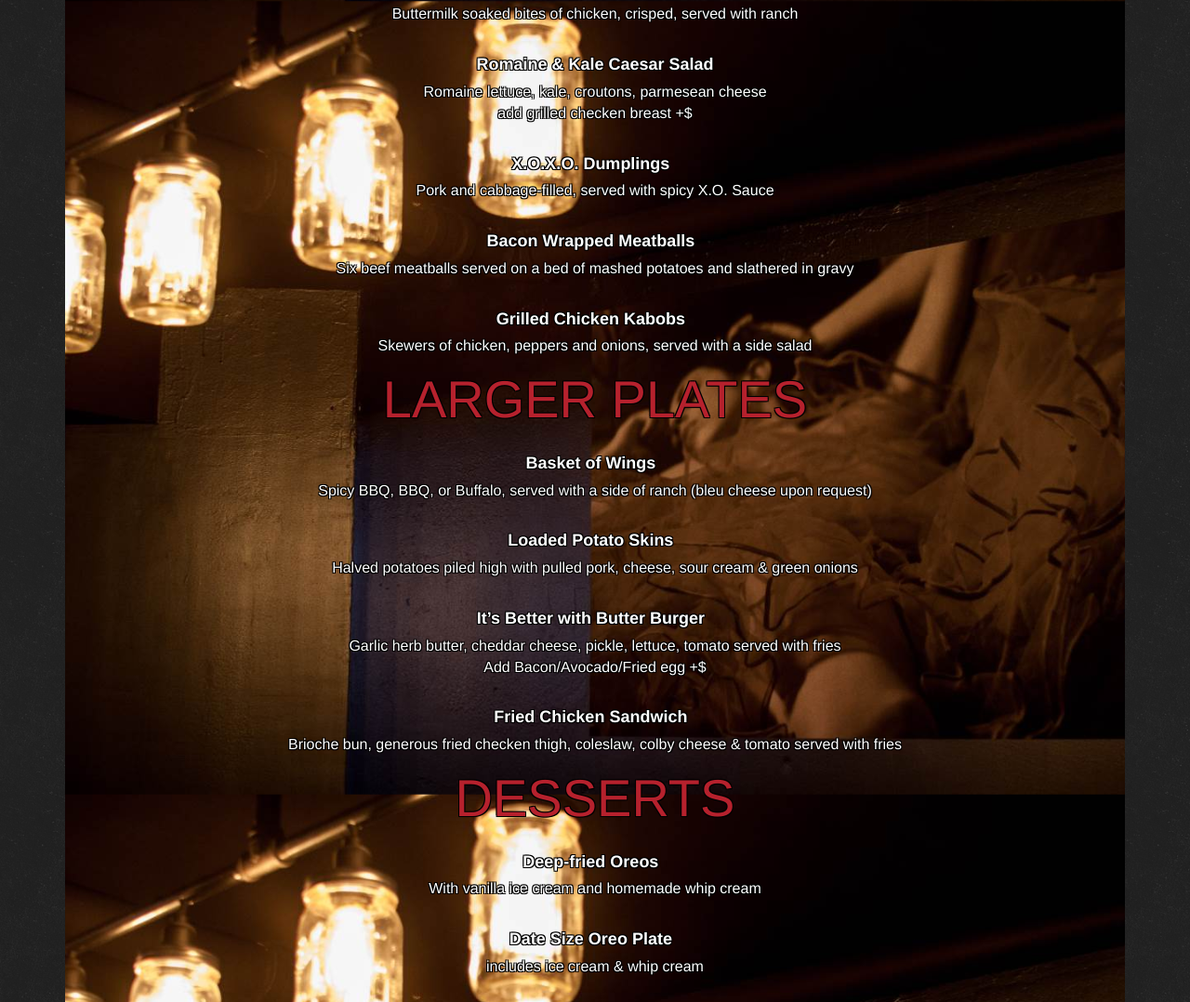
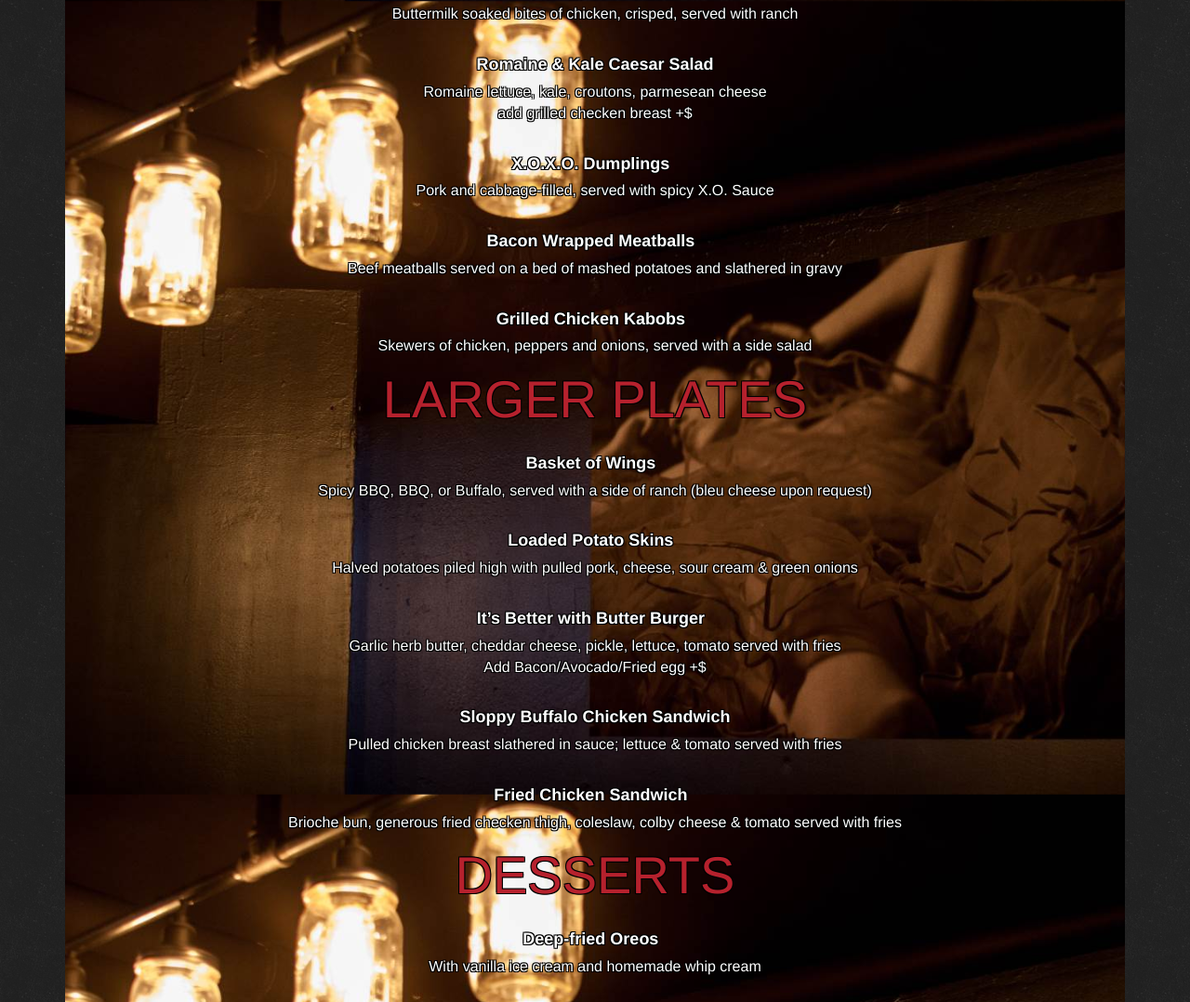
Before and after one commit to ctstone/tavern, a website: page www/menu.html in a window 1280 px wide. Shown: the part 989-2067 px from the top of the page at 93% size. Drawn offline with nearby package versions, Linux system fonts and the light colour scheme; files that its build step writes are made by us from their sources; files whose address does not match are found by name.

Commit message:
Add Sloppy Buffalo Chicken Sandwich

```diff
--- a/www/menu.html
+++ b/www/menu.html
@@ -78,7 +78,7 @@
           </p>
           <p>
             <b>Bacon Wrapped Meatballs <small>&nbsp;</small></b>
-            <em>Six beef meatballs served on a bed of mashed potatoes and slathered in gravy</em>
+            <em>Beef meatballs served on a bed of mashed potatoes and slathered in gravy</em>
           </p>
           <p>
             <b>Grilled Chicken Kabobs <small>&nbsp;</small></b>
@@ -98,6 +98,10 @@
             <b>It’s Better with Butter Burger <small>&nbsp;</small></b>
             <em>Garlic herb butter, cheddar cheese, pickle, lettuce, tomato served with fries</em>
             <em>Add Bacon/Avocado/Fried egg +$</em>
+          </p>
+          <p>
+            <b>Sloppy Buffalo Chicken Sandwich</b>
+            <em>Pulled chicken breast slathered in sauce; lettuce & tomato served with fries</em>
           </p>
           <p>
             <b>Fried Chicken Sandwich <small>&nbsp;</small></b>
```
